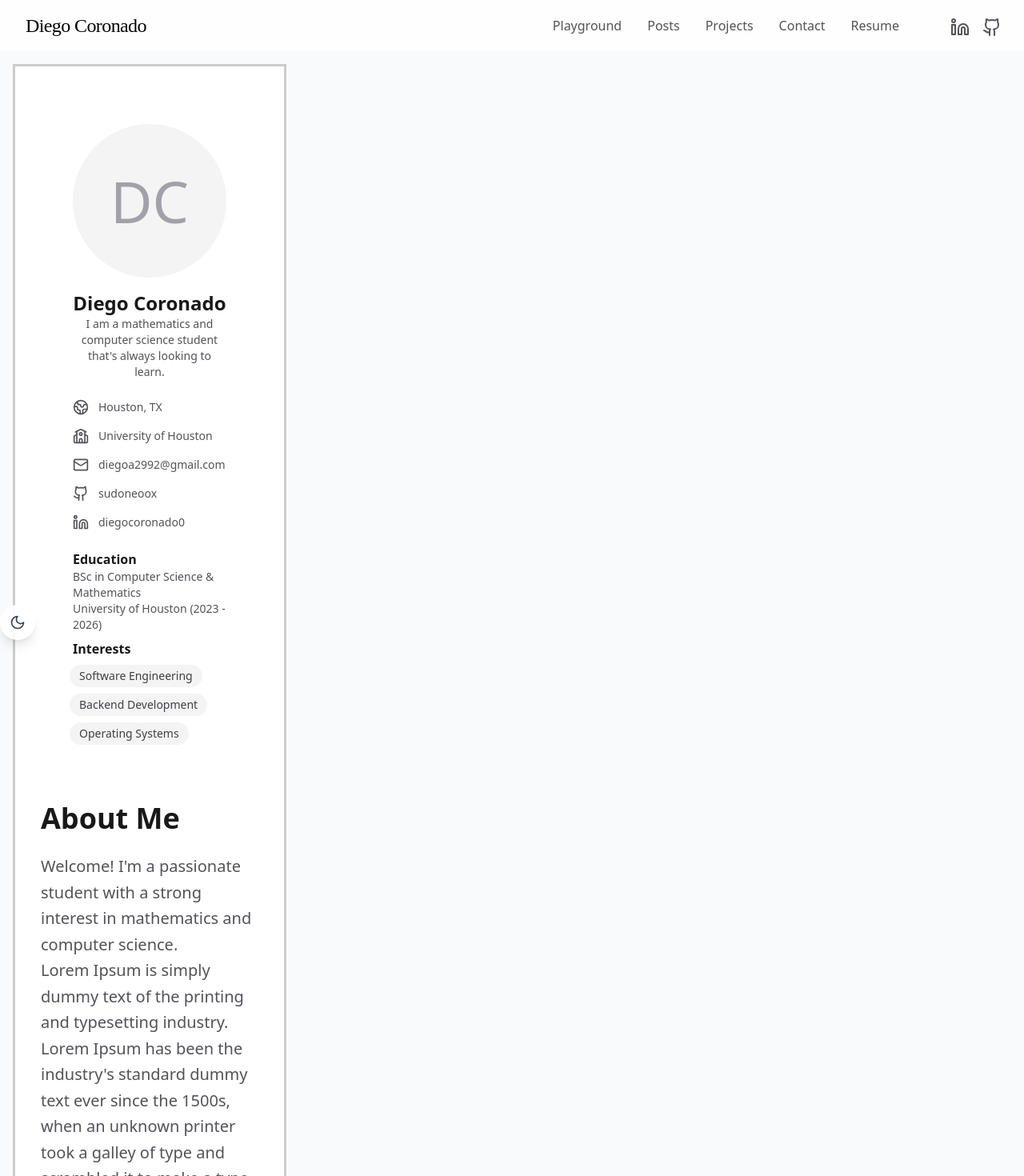
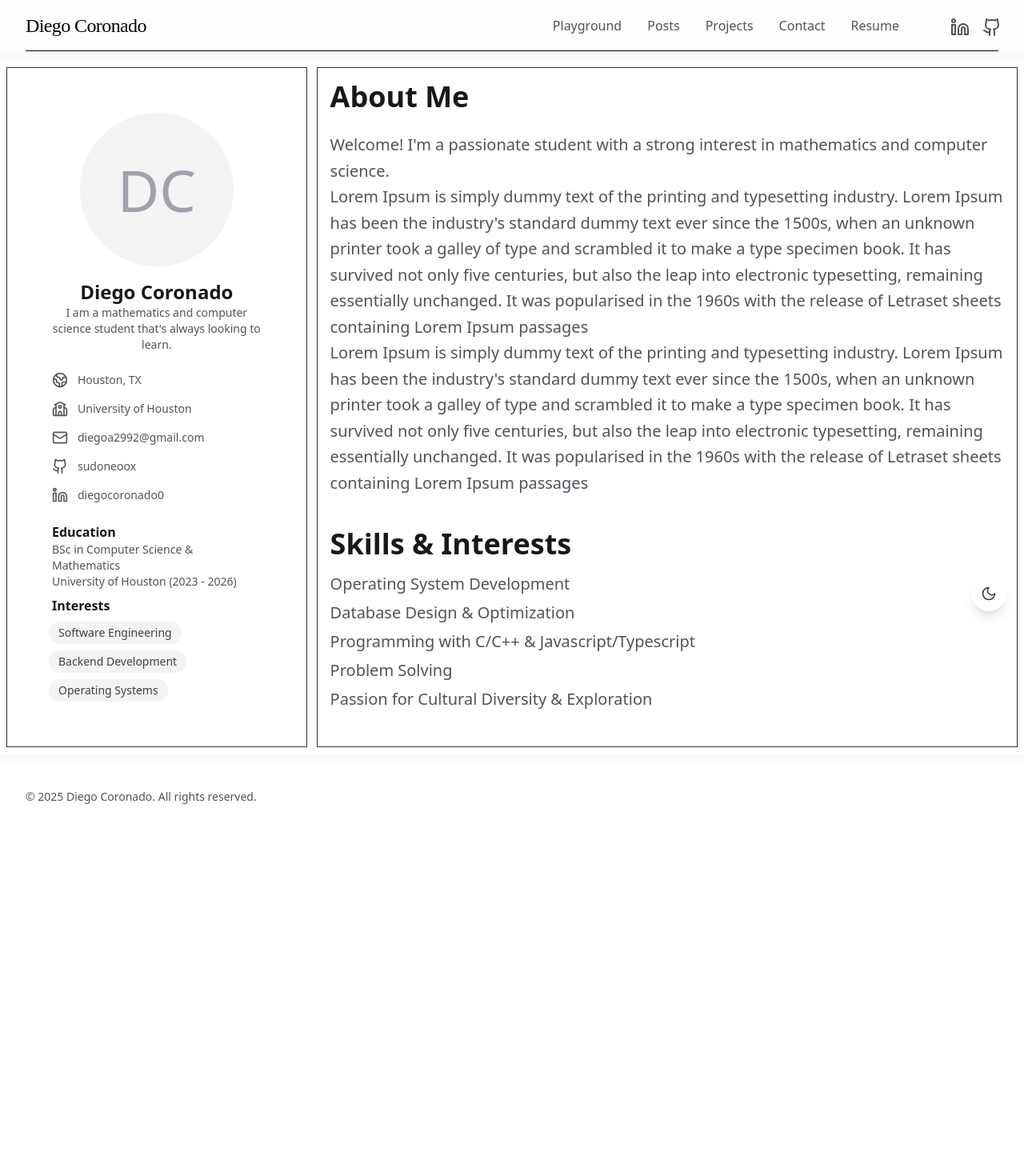
Before and after one commit to sudoneoox/Portfolio-Website, a React (Create React App) app: page / in a window 1280 px wide. Shown: the top 1470 px of the page at 80% size. After the commit the page ends 1050 px from the top, so only its background shows below. Built offline with nearby package versions, Linux system fonts and the light colour scheme.

Commit message:
improvements to overall UI

```diff
--- a/src/components/PortfolioManager.jsx
+++ b/src/components/PortfolioManager.jsx
@@ -42,7 +42,9 @@ const PortfolioManager = () => {
           <Moon className="dark-mode-button-moon" />
         )}
       </button>
-      <main className="main-content">{renderContent()}</main>
+      <main className="main-content bg-white dark:bg-zinc-900">
+        {renderContent()}
+      </main>
       <Footer />
     </div>
   );
--- a/src/components/_pages/Home.jsx
+++ b/src/components/_pages/Home.jsx
@@ -1,7 +1,7 @@
 import LeftSideSummary from "../_ui/LeftSideSummary.jsx";
 const Home = () => {
   return (
-    <div className="bg-white dark:bg-zinc-900">
+    <>
       {/* Container with max width and centered */}
       {/* Grid layout with fixed sidebar and flexible content */}
       <div className="main-content-left-summary">
@@ -10,7 +10,7 @@ const Home = () => {
       <div className="main-content-right-summary">
         <AboutMeRightHandSide />
       </div>
-    </div>
+    </>
   );
 };
 
--- a/src/components/_pages/Posts.jsx
+++ b/src/components/_pages/Posts.jsx
@@ -3,17 +3,15 @@ import LeftSideSummary from "../_ui/LeftSideSummary.jsx";
 
 const Posts = () => {
   return (
-    <div className="min-h-screen bg-white dark:bg-zinc-900 w-full">
-      {/* Container with max width and centered */}
-      <div className="w-[100%] max-w-[1800px] mx-auto pt-0 px-1">
-        {/* Grid layout with fixed sidebar and flexible content */}
-        {/* <div className="grid lg:grid-cols-[300px_1fr]"> */}
-        <div>
-          <LeftSideSummary />
-          <MainContent />
-        </div>
+    <>
+      {/* <div className="grid lg:grid-cols-[300px_1fr]"> */}
+      <div className="main-content-left-summary">
+        <LeftSideSummary />
       </div>
-    </div>
+      <div className="main-content-right-summary">
+        <MainContent />
+      </div>
+    </>
   );
 };
 
--- a/src/config.tsx
+++ b/src/config.tsx
@@ -30,10 +30,12 @@ export const ThemeProvider = ({ children }: { children: React.ReactNode }) => {
 
   useEffect(() => {
     if (isDarkMode) {
+      document.documentElement.classList.remove("light");
       document.documentElement.classList.add("dark");
       localStorage.setItem("theme", "dark");
     } else {
       document.documentElement.classList.remove("dark");
+      document.documentElement.classList.add("light");
       localStorage.setItem("theme", "light");
     }
   }, [isDarkMode]);
--- a/src/styles/app.css
+++ b/src/styles/app.css
@@ -2,30 +2,26 @@
 .main-content {
   width: 100%;
   display: grid;
-  grid-template-columns: 2fr 8fr; /* Left sidebar and main content */
-  gap: 2rem; /* Space between columns */
-  padding: 1rem;
+  grid-template-columns: 3fr 7fr; /* Left sidebar and main content */
+  gap: 0.75rem; /* Space between columns */
+  padding: 0.5rem;
+  z-index: 1;
+  margin-top: 0.75rem;
+  margin-bottom: 0.75rem;
 }
 .main-content-left-summary {
-  grid-column-start: 1;
-  grid-column-end: 1;
+  grid-template-columns: 1/1;
   background-color: var(--background-color, white);
   padding: 1rem;
 }
 .main-content-right-summary {
-  grid-column-start: 2;
-  grid-column-end: 2;
+  grid-template-columns: 2/2;
   padding: 1rem;
 }
 
 .main-content > * {
-  border: 3px solid #ccc;
+  border: 0.01rem solid #333131;
   padding: 1rem;
-}
-
-.grid-debug {
-  border: 1px solid rgba(255, 0, 0, 0.2);
-  background-color: rgba(255, 0, 0, 0.1);
 }
 
 /* Responsive design */
@@ -33,9 +29,11 @@
   .main-content {
     grid-template-columns: 1fr; /* Stack on mobile */
     padding: 1rem;
+    border: 0px;
   }
   .main-content-left-summary {
     grid-column: 1/-1;
+    display: hidden;
     position: static;
     max-height: none;
   }
@@ -44,7 +42,7 @@
   }
 }
 .navbar-container {
-  max-width: 80rem;
+  max-width: 100%;
   margin-left: auto;
   margin-right: auto;
   padding-left: 1rem;
@@ -55,6 +53,12 @@
   align-items: center;
   justify-content: space-between;
   height: 4rem;
+}
+:root.light .navbar-wrapper {
+  border-bottom: 1px solid #000;
+}
+:root.dark .navbar-wrapper {
+  border-bottom: 1px solid #2d2d2f;
 }
 .navbar-brand {
   font-family: serif;
@@ -115,8 +119,8 @@
   z-index: 10;
   display: fixed;
   position: absolute;
-  bottom: 0;
-  left: 0;
+  bottom: 4.5%;
+  right: 1.75%;
   padding: 0.75rem;
   border-radius: 9999px;
 }
@@ -134,14 +138,13 @@
 }
 
 .main-footer {
-  border-top-width: 1px;
+  border-top-width: 1px solid;
+  margin-top: 0.25rem;
   padding-top: 2rem;
   padding-bottom: 2rem;
 }
 .main-footer-container {
   max-width: 80rem;
-  margin-left: auto;
-  margin-right: auto;
   padding-left: 1.5rem;
   padding-right: 1.5rem;
 }
@@ -150,8 +153,10 @@
   flex-direction: column;
   justify-content: space-between;
   align-items: center;
+  height: 2rem;
 }
 .main-footer-copyright {
+  align-self: start;
   font-size: 0.875rem;
   line-height: 1.275rem;
 }
@@ -175,11 +180,18 @@ body {
   margin: 0;
   padding: 0;
   width: 100%;
+  height: 100%;
 }
 
 :root {
   --background-color: white;
   --text-color: $DARK-MODE-PRIMARY;
+}
+
+.light {
+  --background-color: $LIGHT-MODE-PRIMARY;
+  --text-color: black;
+  color-scheme: light;
 }
 
 .dark {
--- a/src/styles/app.scss
+++ b/src/styles/app.scss
@@ -17,12 +17,15 @@
 
 // CONSTANTS
 $DARK-MODE-PRIMARY: #18181b;
+$LIGHT-MODE-PRIMARY: #ffffff;
+
 
 
 body {
   margin: 0;
   padding: 0;
   width: 100%;
+  height: 100%;
 }
 
 :root {
@@ -30,6 +33,12 @@ body {
   --text-color: $DARK-MODE-PRIMARY;
 }
 
+.light {
+  --background-color: $LIGHT-MODE-PRIMARY;
+  --text-color: black;
+  color-scheme: light;
+}
+
 .dark {
   --background-color: $DARK-MODE-PRIMARY;
   --text-color: white;
--- a/src/styles/modules/_dark-mode-button.scss
+++ b/src/styles/modules/_dark-mode-button.scss
@@ -2,10 +2,11 @@
   z-index: 10;
   display: fixed;
   position: absolute;
-  bottom: 0;
-  left: 0;
+  bottom: 4.5%;
+  right: 1.75%;
   padding: 0.75rem;
   border-radius: 9999px;
+
   &-sun {
     opacity: 1;
     color: rgb(234,179,8);
--- a/src/styles/modules/_main-footer.scss
+++ b/src/styles/modules/_main-footer.scss
@@ -1,11 +1,13 @@
 .main-footer {
-  border-top-width: 1px;
+  border-top-width: 1px solid;
+  margin-top: 0.25rem;
   padding-top: 2rem;
   padding-bottom: 2rem;
+
   &-container {
     max-width: 80rem;
-    margin-left: auto;
-    margin-right:auto;
+    // margin-left: auto;
+    // margin-right: auto;
     padding-left: 1.5rem;
     padding-right:1.5rem;
 
@@ -15,8 +17,10 @@
     flex-direction: column;
     justify-content: space-between;
     align-items: center;
+    height: 2rem;
   }
   &-copyright {
+    align-self: start;
     font-size: 0.875rem;
     line-height: 1.275rem;
   }
--- a/src/styles/modules/_main-grid.scss
+++ b/src/styles/modules/_main-grid.scss
@@ -2,44 +2,43 @@
 .main-content {
   width: 100%;
   display: grid;
-  grid-template-columns: 2fr 8fr; /* Left sidebar and main content */
-  gap: 2rem; /* Space between columns */
-  padding: 1rem;
+  grid-template-columns: 3fr 7fr; /* Left sidebar and main content */
+  gap: 0.75rem; /* Space between columns */
+  padding: 0.5rem;
+  z-index: 1;
+  margin-top: 0.75rem;
+  margin-bottom: 0.75rem;
 
   &-left-summary {
-    grid-column-start: 1;
-    grid-column-end: 1;
+    grid-template-columns: 1 / 1;
     background-color: var(--background-color, white);
     padding: 1rem;
   }
 
   &-right-summary {
-    grid-column-start: 2;
-    grid-column-end: 2;
+    grid-template-columns: 2 / 2;
     padding: 1rem;
   }
 }
 
 // debug information
 .main-content > * {
-  border: 3px solid #ccc;
+  border: 0.01rem solid #333131;
   padding: 1rem;
 }
 
-.grid-debug {
-  border: 1px solid rgba(255, 0, 0, 0.2);
-  background-color: rgba(255, 0, 0, 0.1);
-}
 
 /* Responsive design */
 @media (max-width: 768px) {
   .main-content {
     grid-template-columns: 1fr; /* Stack on mobile */
     padding: 1rem;
+    border: 0px;
   }
 
   .main-content-left-summary {
     grid-column: 1 / -1;
+    display: hidden;
     position: static;
     max-height: none;
   }
--- a/src/styles/modules/_main-nav.scss
+++ b/src/styles/modules/_main-nav.scss
@@ -1,6 +1,7 @@
+
 .navbar {
   &-container {
-    max-width: 80rem;
+    max-width: 100%;
     margin-left: auto;
     margin-right: auto;
     padding-left: 1rem;
@@ -12,6 +13,15 @@
     align-items: center;
     justify-content: space-between;
     height: 4rem;
+
+    :root.light & {
+      border-bottom: 1px solid #000;
+    }
+
+    :root.dark & {
+      border-bottom: 1px solid #2d2d2f;
+    }
+
   }
 
   &-brand {
--- a/src/styles/output.css
+++ b/src/styles/output.css
@@ -3,34 +3,30 @@
 .main-content {
   width: 100%;
   display: grid;
-  grid-template-columns: 2fr 8fr;
+  grid-template-columns: 3fr 7fr;
   /* Left sidebar and main content */
-  gap: 2rem;
+  gap: 0.75rem;
   /* Space between columns */
-  padding: 1rem;
+  padding: 0.5rem;
+  z-index: 1;
+  margin-top: 0.75rem;
+  margin-bottom: 0.75rem;
 }
 
 .main-content-left-summary {
-  grid-column-start: 1;
-  grid-column-end: 1;
+  grid-template-columns: 1/1;
   background-color: var(--background-color, white);
   padding: 1rem;
 }
 
 .main-content-right-summary {
-  grid-column-start: 2;
-  grid-column-end: 2;
+  grid-template-columns: 2/2;
   padding: 1rem;
 }
 
 .main-content > * {
-  border: 3px solid #ccc;
+  border: 0.01rem solid #333131;
   padding: 1rem;
-}
-
-.grid-debug {
-  border: 1px solid rgba(255, 0, 0, 0.2);
-  background-color: rgba(255, 0, 0, 0.1);
 }
 
 /* Responsive design */
@@ -40,10 +36,12 @@
     grid-template-columns: 1fr;
     /* Stack on mobile */
     padding: 1rem;
+    border: 0px;
   }
 
   .main-content-left-summary {
     grid-column: 1/-1;
+    display: hidden;
     position: static;
     max-height: none;
   }
@@ -54,7 +52,7 @@
 }
 
 .navbar-container {
-  max-width: 80rem;
+  max-width: 100%;
   margin-left: auto;
   margin-right: auto;
   padding-left: 1rem;
@@ -66,6 +64,14 @@
   align-items: center;
   justify-content: space-between;
   height: 4rem;
+}
+
+:root.light .navbar-wrapper {
+  border-bottom: 1px solid #000;
+}
+
+:root.dark .navbar-wrapper {
+  border-bottom: 1px solid #2d2d2f;
 }
 
 .navbar-brand {
@@ -135,8 +141,8 @@
   z-index: 10;
   display: fixed;
   position: absolute;
-  bottom: 0;
-  left: 0;
+  bottom: 4.5%;
+  right: 1.75%;
   padding: 0.75rem;
   border-radius: 9999px;
 }
@@ -156,15 +162,14 @@
 }
 
 .main-footer {
-  border-top-width: 1px;
+  border-top-width: 1px solid;
+  margin-top: 0.25rem;
   padding-top: 2rem;
   padding-bottom: 2rem;
 }
 
 .main-footer-container {
   max-width: 80rem;
-  margin-left: auto;
-  margin-right: auto;
   padding-left: 1.5rem;
   padding-right: 1.5rem;
 }
@@ -174,9 +179,11 @@
   flex-direction: column;
   justify-content: space-between;
   align-items: center;
+  height: 2rem;
 }
 
 .main-footer-copyright {
+  align-self: start;
   font-size: 0.875rem;
   line-height: 1.275rem;
 }
@@ -1098,10 +1105,6 @@ video {
   height: 1.25rem;
 }
 
-.min-h-screen{
-  min-height: 100vh;
-}
-
 .w-48{
   width: 12rem;
 }
@@ -1110,10 +1113,6 @@ video {
   width: 1.25rem;
 }
 
-.w-\[100\%\]{
-  width: 100%;
-}
-
 .w-full{
   width: 100%;
 }
@@ -1124,10 +1123,6 @@ video {
 
 .max-w-7xl{
   max-width: 80rem;
-}
-
-.max-w-\[1800px\]{
-  max-width: 1800px;
 }
 
 .max-w-none{
@@ -1252,11 +1247,6 @@ video {
   padding: 1rem;
 }
 
-.px-1{
-  padding-left: 0.25rem;
-  padding-right: 0.25rem;
-}
-
 .px-10{
   padding-left: 2.5rem;
   padding-right: 2.5rem;
@@ -1291,10 +1281,6 @@ video {
   padding-bottom: 1.25rem;
 }
 
-.pt-0{
-  padding-top: 0px;
-}
-
 .text-center{
   text-align: center;
 }
@@ -1353,11 +1339,6 @@ video {
   line-height: 1.625;
 }
 
-.text-gray-700{
-  --tw-text-opacity: 1;
-  color: rgb(55 65 81 / var(--tw-text-opacity));
-}
-
 .text-indigo-600{
   --tw-text-opacity: 1;
   color: rgb(79 70 229 / var(--tw-text-opacity));
@@ -1366,11 +1347,6 @@ video {
 .text-neutral-600{
   --tw-text-opacity: 1;
   color: rgb(82 82 82 / var(--tw-text-opacity));
-}
-
-.text-yellow-500{
-  --tw-text-opacity: 1;
-  color: rgb(234 179 8 / var(--tw-text-opacity));
 }
 
 .text-zinc-400{
@@ -1441,11 +1417,18 @@ body {
   margin: 0;
   padding: 0;
   width: 100%;
+  height: 100%;
 }
 
 :root {
   --background-color: white;
   --text-color: $DARK-MODE-PRIMARY;
+}
+
+.light {
+  --background-color: $LIGHT-MODE-PRIMARY;
+  --text-color: black;
+  color-scheme: light;
 }
 
 .dark {
```
Also changed, not shown: 2 other files (tests, documents, lock files or other folders).
